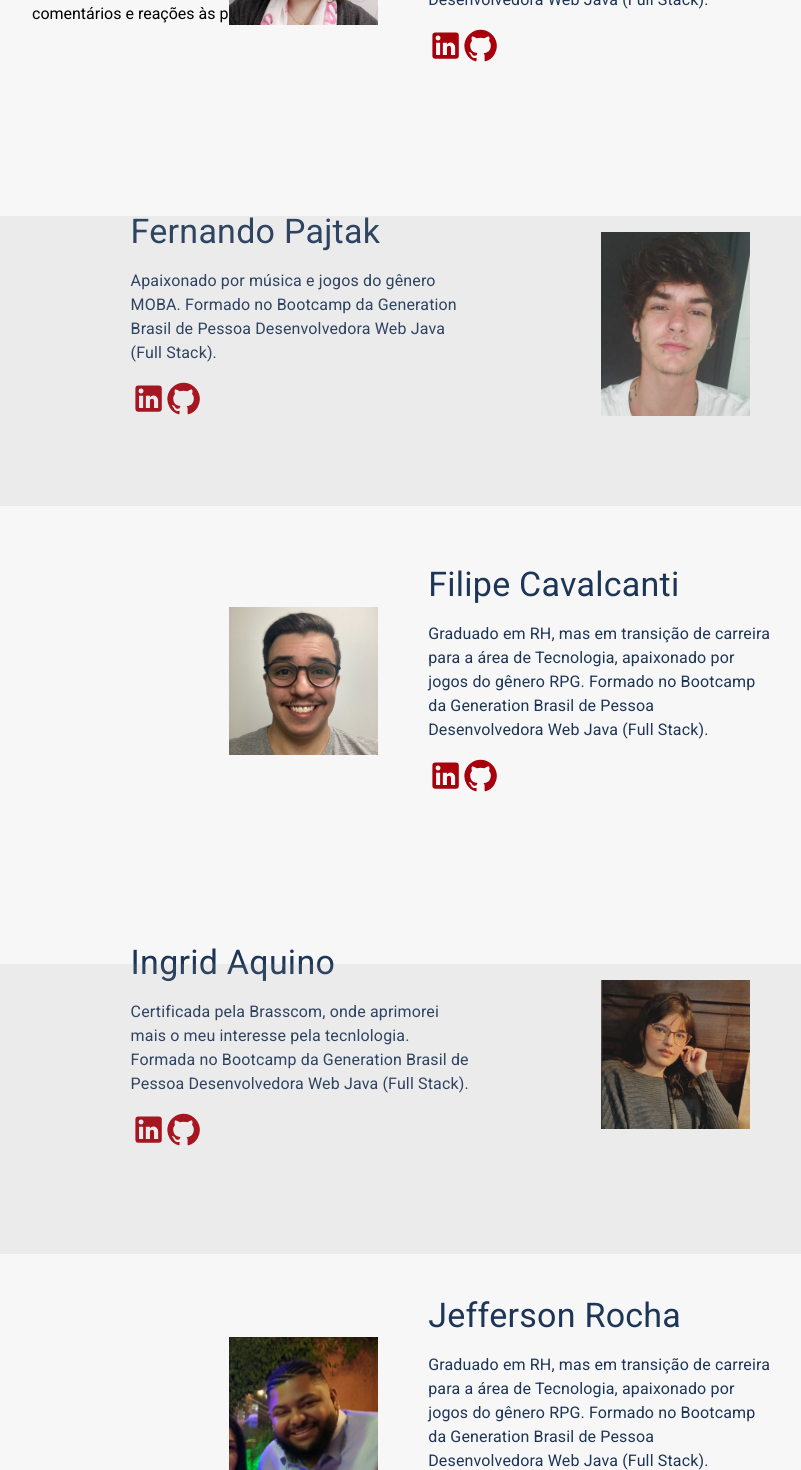
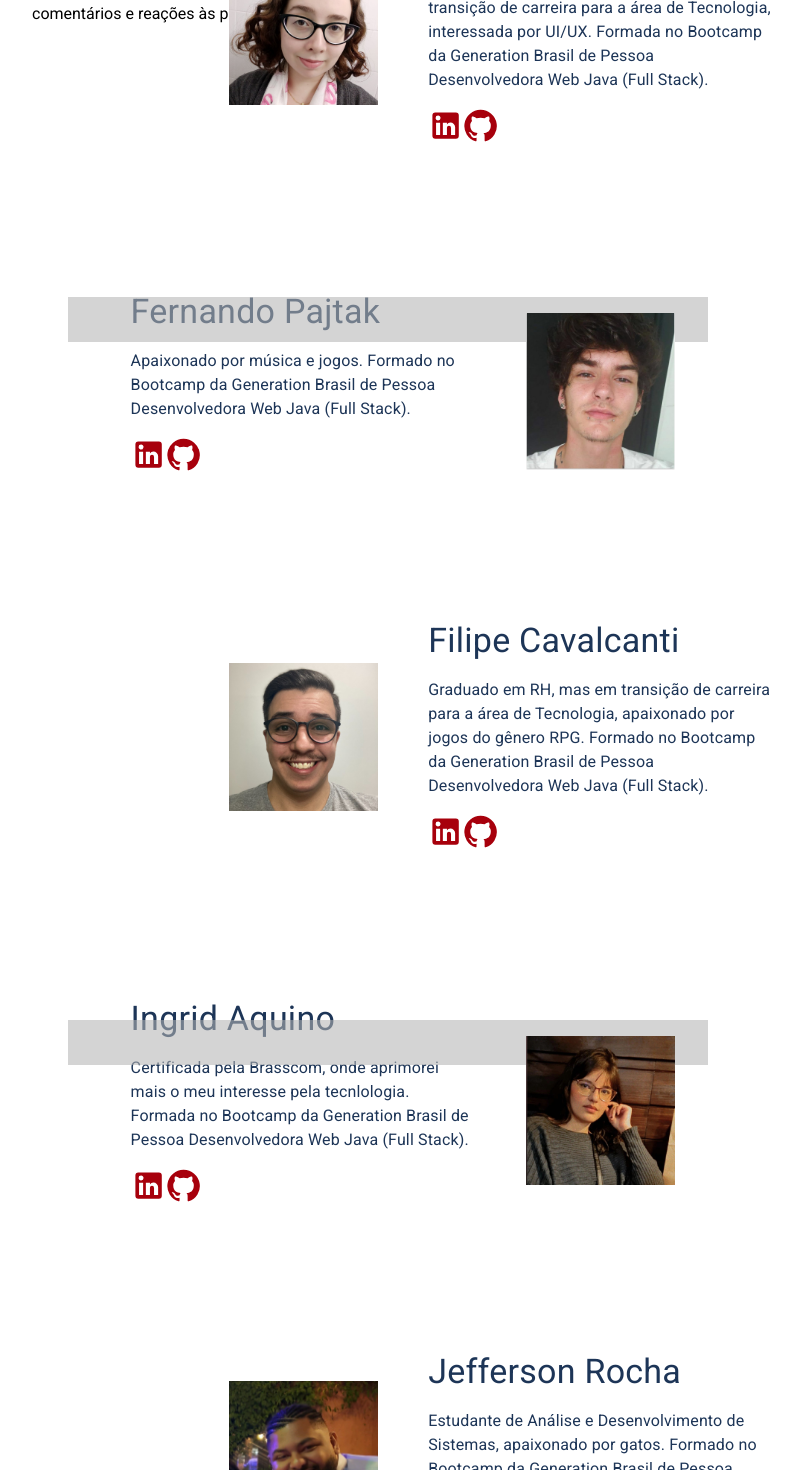
Before and after one commit to FalaMemoGeneration/Projeto-FalaMemo-React, a React (Create React App) app: page /sobre in a window 1280 px wide. Shown: the part 1330-2800 px from the top of the page, without its empty margins (188-989 px from the left). Built offline with nearby package versions, Linux system fonts and the light colour scheme.

Commit message:
:construction: Adicionado os textos corretos e after

```diff
--- a/src/pages/sobre/Sobre.css
+++ b/src/pages/sobre/Sobre.css
@@ -2,7 +2,7 @@
     width: 100%;
     height: 100% ;
     padding: 6rem 1rem;
-    background-color: var(--color-white);
+    /* background-color: var(--color-white); */
 }
 
 
@@ -12,7 +12,7 @@
     height: 50vh;
     text-align: justify;
     padding: 2rem 1rem;
-    margin-bottom: 5rem;
+    margin-bottom: 10rem;
 }
 
 .title-sobre {
@@ -51,7 +51,7 @@
     background: linear-gradient(180deg, #50688B 0%, #1D3557 100%);
     position: absolute;
 
-    top: 83%;
+    bottom: 2%;
     left: 30%;
     transform: translate(0, -30%)
 }
--- a/src/pages/sobre/components/perfil/Perfil.css
+++ b/src/pages/sobre/components/perfil/Perfil.css
@@ -28,22 +28,37 @@
   left: 25%;
 }
 
-.img-impar img{
+.img-impar img {
   display: block;
+  position: relative;
   width: 50%;
   margin: 1rem auto 0;
-  /* left: -25%; */
+  left: -25%;
 }
 
 
-.after-caixa::before{
+.before-caixa::before {
   content: '';
-  width: 90%;
-  height: 290px;
-  background: rgba(159, 159, 159, 0.138);
+  width: 50%;
+  height: 45px;
+  background: rgba(179, 179, 179, 0.568);
   position: absolute;
-  right: 10%;
+  right: 30%;
+  z-index: revert;
 }
+/*
+.after-caixa::after {
+  content: '';
+  width: 50%;
+  height: 20px;
+  background: rgba(179, 179, 179, 0.568);
+  position: absolute;
+  right: 20%;
+  z-index: revert;
+} */
+
+
+
 
 
 .descricao-perfil {
--- a/src/pages/sobre/components/perfil/Perfil.tsx
+++ b/src/pages/sobre/components/perfil/Perfil.tsx
@@ -30,7 +30,7 @@ const colaboradores = [
     indentificador: "par",
     nome: "Fernando Pajtak",
     texto:
-      "Apaixonado por música e jogos do gênero MOBA. Formado no Bootcamp da Generation Brasil de Pessoa Desenvolvedora Web Java (Full Stack).",
+      "Apaixonado por música e jogos. Formado no Bootcamp da Generation Brasil de Pessoa Desenvolvedora Web Java (Full Stack).",
     foto: `${FotoPaj}`,
     linkedln: "https://www.linkedin.com/in/fernando-pajtak-barbosa-557279231/",
     github: "https://github.com/pajtakk",
@@ -60,33 +60,34 @@ const colaboradores = [
     indentificador: "impar",
     nome: "Jefferson Rocha",
     texto:
-      "Graduado em RH, mas em transição de carreira para a área de Tecnologia, apaixonado por jogos do gênero RPG.  Formado no Bootcamp da Generation Brasil de Pessoa Desenvolvedora Web Java (Full Stack).",
+      "Estudante de Análise e Desenvolvimento de Sistemas, apaixonado por gatos. Formado no Bootcamp da Generation Brasil de Pessoa Desenvolvedora Web Java (Full Stack).",
     foto: `${FotoJeff}`,
-    linkedln: "https://www.linkedin.com/in/filipecavalcantideandrade/",
-    github: "https://github.com/filipecavalcantideandrade",
+    linkedln: "https://www.linkedin.com/in/jefferson-rocha-335494211/",
+    github: "https://github.com/jefftrabalho",
   },
   {
     id: 6,
     indentificador: "par",
-    nome: "Filipe Cavalcanti",
+    nome: "Mariá Dombrate",
     texto:
-      "Graduado em RH, mas em transição de carreira para a área de Tecnologia, apaixonado por jogos do gênero RPG.  Formado no Bootcamp da Generation Brasil de Pessoa Desenvolvedora Web Java (Full Stack).",
+      "Pós-graduada em Neuropsicologia, mas em transição de carreira para a área de Tecnologia. Formado no Bootcamp da Generation Brasil de Pessoa Desenvolvedora Web Java (Full Stack).",
     foto: `${FotoMaria}`,
-    linkedln: "https://www.linkedin.com/in/filipecavalcantideandrade/",
-    github: "https://github.com/filipecavalcantideandrade",
+    linkedln: "https://www.linkedin.com/in/mari%C3%A1-calmon-dombrate",
+    github: "https://github.com/dombrate",
   },
   {
     id: 7,
     indentificador: "impar",
-    nome: "Filipe Cavalcanti",
+    nome: "Victoria Alcoforado",
     texto:
-      "Graduado em RH, mas em transição de carreira para a área de Tecnologia, apaixonado por jogos do gênero RPG.  Formado no Bootcamp da Generation Brasil de Pessoa Desenvolvedora Web Java (Full Stack).",
+      "Graduada em Arquitetura e Urbanismo, mas em transição de carreira para a área da Tecnologia.  Formado no Bootcamp da Generation Brasil de Pessoa Desenvolvedora Web Java (Full Stack).",
     foto: `${FotoVictoria}`,
-    linkedln: "https://www.linkedin.com/in/filipecavalcantideandrade/",
-    github: "https://github.com/filipecavalcantideandrade",
+    linkedln: "https://www.linkedin.com/in/victoriaalcoforado/",
+    github: "https://github.com/vickw3",
   },
 
 ];
+
 
 
 
@@ -114,11 +115,11 @@ function Perfil() {
             </Typography>
 
             <Box className="redesocial">
-              <a href={perfil.linkedln}>
+              <a href={perfil.linkedln} target="_blank" rel="noreferrer" >
                 <LinkedInIcon className="icon" />
               </a>
 
-              <a href={perfil.github}>
+              <a href={perfil.github} target="_blank" rel="noreferrer">
                 <GitHubIcon className="icon" />
               </a>
             </Box>
@@ -127,7 +128,7 @@ function Perfil() {
           {perfil.indentificador !== "impar"?
              <>
                <Box className="img-impar" >
-               <span className="after-caixa"></span>
+                <span className="before-caixa"></span>
                  <img src={perfil.foto} alt={perfil.nome} />
                </Box>
              </>
```
Also changed, not shown: src/assets/imagens/fernando.jpeg.
